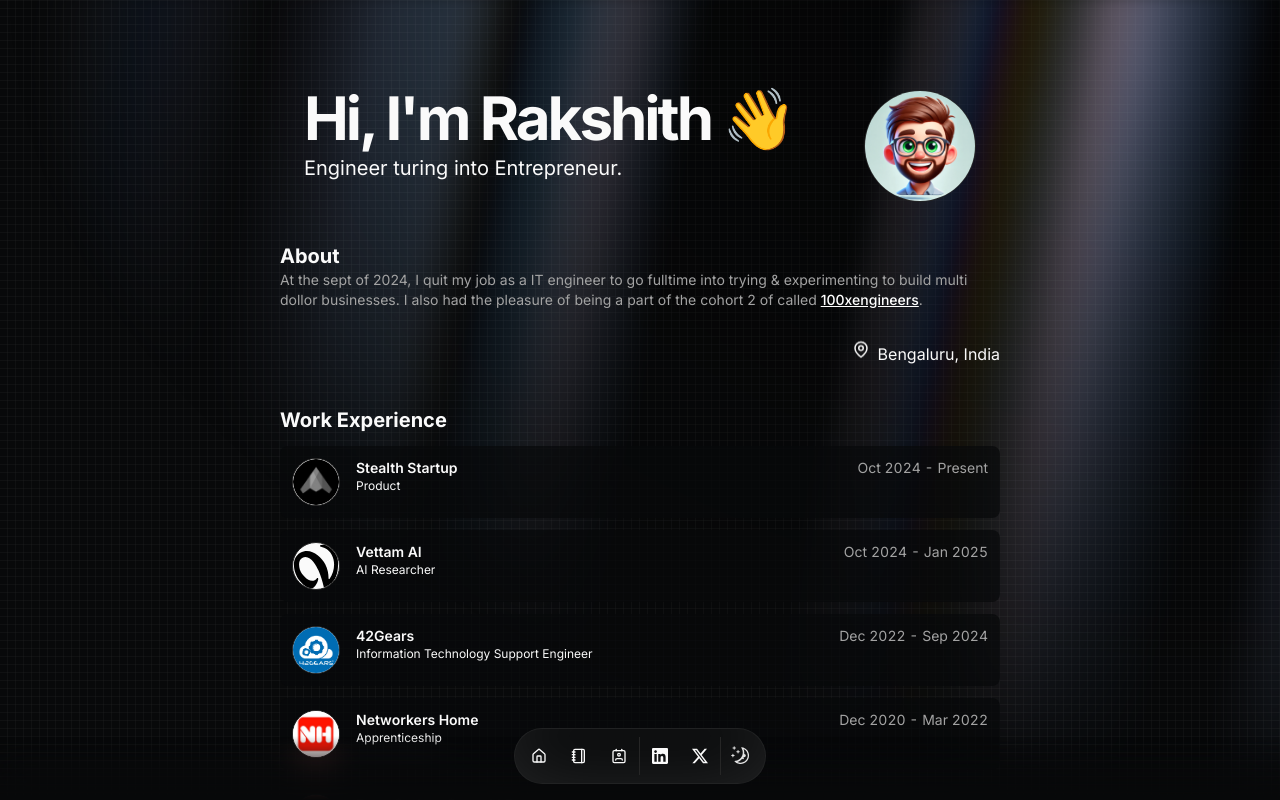
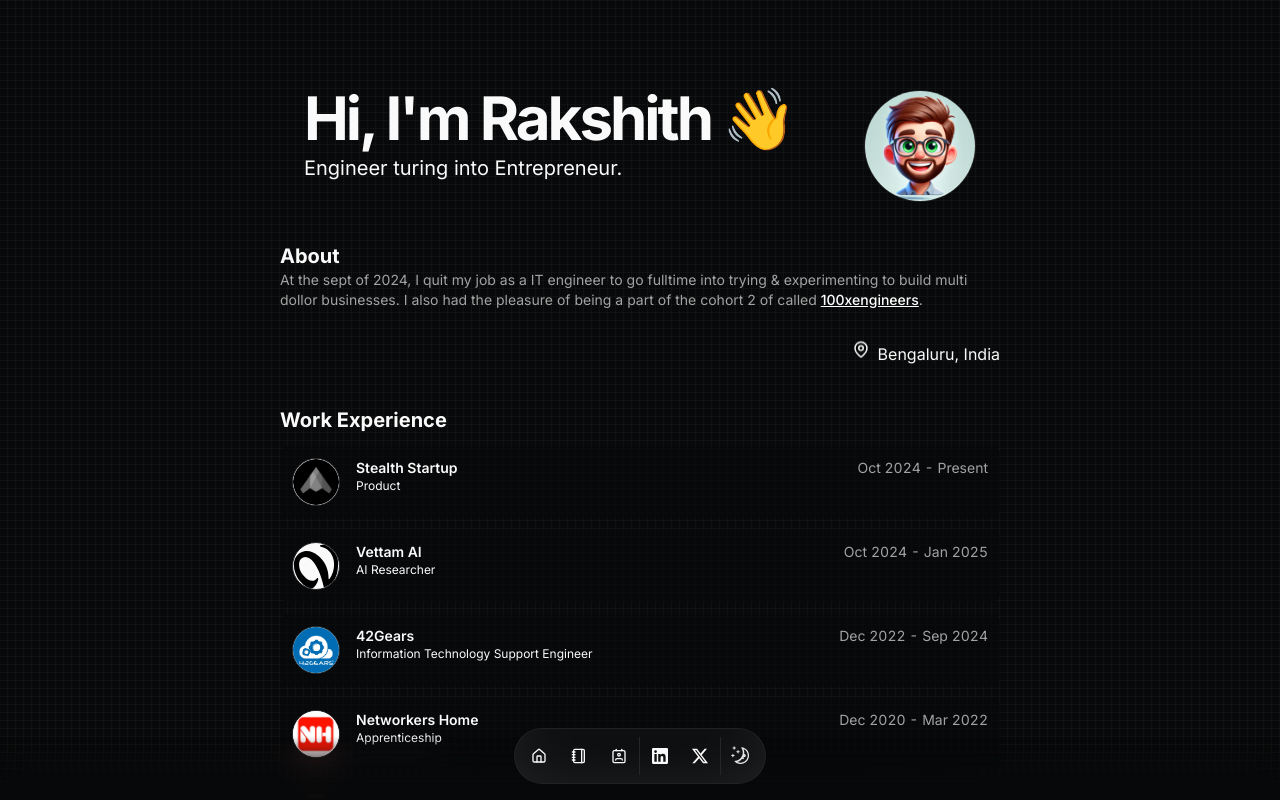
Before and after one commit to irakshy/website, a Next.js app: page / in a window 1280 px wide. Shown: the top 800 px of the page. Built offline with nearby package versions, Linux system fonts and the light colour scheme; what tailwindcss-animated would draw is missing.

Commit message:
updated background

```diff
--- a/src/app/layout.tsx
+++ b/src/app/layout.tsx
@@ -63,9 +63,9 @@ export default function RootLayout({
         )}
       >
         <ThemeProvider attribute="class" defaultTheme="dark">
-          <AuroraBackground className="h-screen  w-full  fixed top-0  max-h-screen  ">
+          {/* <AuroraBackground className="h-screen  w-full  fixed top-0  max-h-screen  ">
             <></>
-          </AuroraBackground>
+          </AuroraBackground> */}
           <div className=" max-w-3xl mx-auto py-12  sm:py-24 px-6 h-full overflow-auto">
             <TooltipProvider delayDuration={0}>
               {children}
```
